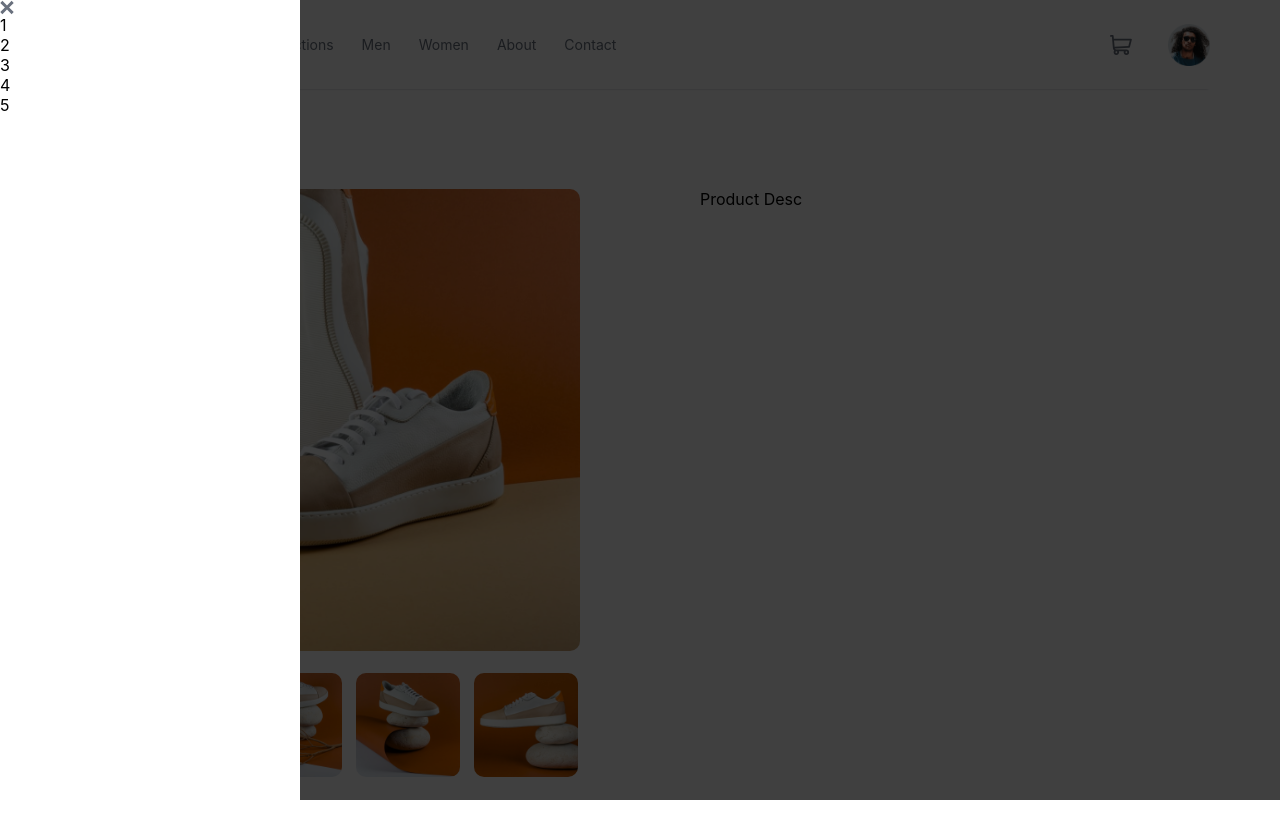
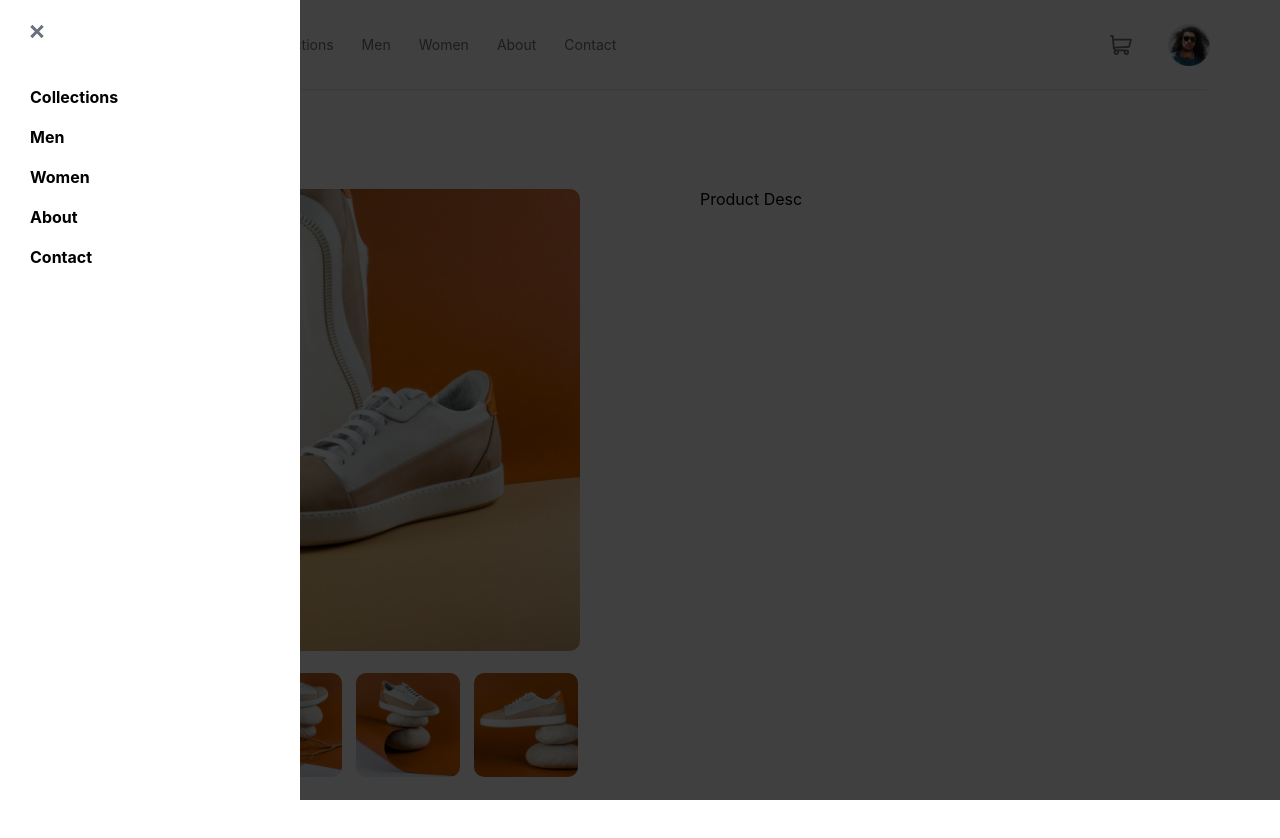
Before and after one commit to zqwirp/ecommerce-product-page, a React (Vite) app: page / in a window 1280 px wide. Shown: the top 838 px of the page. Built offline with nearby package versions, Linux system fonts and the light colour scheme.

Commit message:
offcanvas style

```diff
--- a/src/components/Offcanvas.jsx
+++ b/src/components/Offcanvas.jsx
@@ -2,16 +2,16 @@ function Offcanvas() {
   return (
     <div className='offcanvas-bg'>
       <div className='offcanvas'>
-        <button>
+        <button className='btn offcanvas__close-btn'>
           <img src='src/icons/icon-close.svg' />
         </button>
 
         <nav className='offcanvas__nav'>
-          <a href="#">1</a>
-          <a href="#">2</a>
-          <a href="#">3</a>
-          <a href="#">4</a>
-          <a href="#">5</a>
+          <a href='#'>Collections</a>
+          <a href='#'>Men</a>
+          <a href='#'>Women</a>
+          <a href='#'>About</a>
+          <a href='#'>Contact</a>
         </nav>
       </div>
     </div>
--- a/src/index.css
+++ b/src/index.css
@@ -108,8 +108,21 @@ a {
   top: 0;
   left: 0;
   bottom: 0;
+
   width: 300px;
+  padding: 24px 0 0 30px;
+
   background-color: white;
+}
+.offcanvas__close-btn {
+  margin-bottom: 48px;
+}
+.offcanvas__nav {
+  display: flex;
+  flex-direction: column;
+  align-items: start;
+  gap: 20px;
+  font-weight: bold;
 }
 
 .product-group {
```
